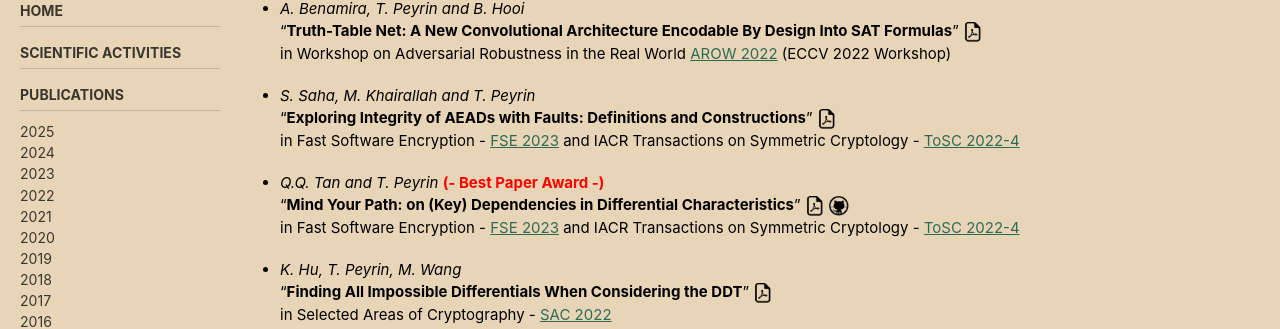
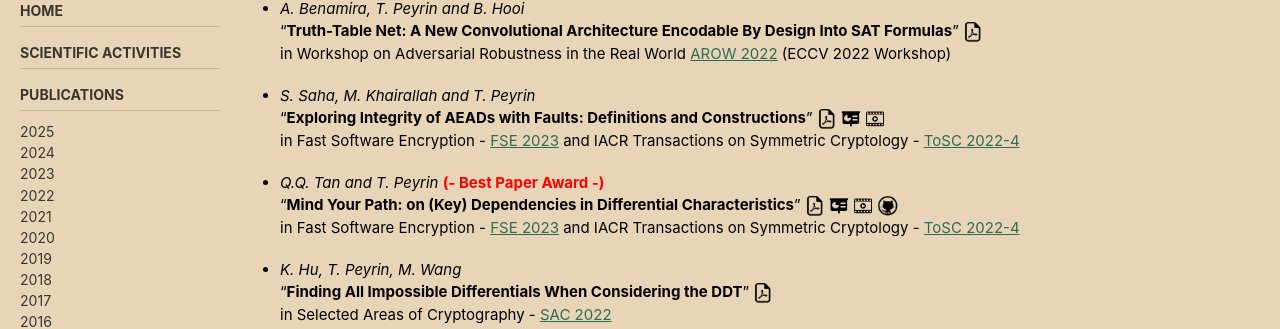
Before and after one commit to thomaspeyrin/web, a Jekyll site: the page built from publications.md, in a window 1280 px wide and 900 px high, scrolled down 1478 px. Shown: the part 149-478 px from the top of the window. Built offline with Jekyll 4.4.1, drawn with Linux system fonts in a browser that asks for light colours; cached includes are drawn as plain includes; nearby versions of some CDN libraries; our own code applies the rules of GitHub Pages for plain Markdown files.

Commit message:
Update publications.md

```diff
--- a/publications.md
+++ b/publications.md
@@ -85,11 +85,11 @@ in Cryptographic Hardware and Embedded System - [CHES 2023](https://ches.iacr.or
 in Workshop on Adversarial Robustness in the Real World [AROW 2022](https://eccv22-arow.github.io/) (ECCV 2022 Workshop)
 
 - *S. Saha, M. Khairallah and T. Peyrin*
-"**Exploring Integrity of AEADs with Faults: Definitions and Constructions**"  [![](https://thomaspeyrin.github.io/web/assets/images/pdf_icon_small.png "article")](https://eprint.iacr.org/2022/1055.pdf)
+"**Exploring Integrity of AEADs with Faults: Definitions and Constructions**"  [![](https://thomaspeyrin.github.io/web/assets/images/pdf_icon_small.png "article")](https://eprint.iacr.org/2022/1055.pdf)    [![](https://thomaspeyrin.github.io/web/assets/images/pres_icon_small.png "slides")](https://iacr.org/submit/files/slides/2023/fse/fse2023/tosc2022_4_47/slides.pdf)   [![](https://thomaspeyrin.github.io/web/assets/images/video_icon_small.png "video")](https://www.youtube.com/watch?v=v7s5QlSsj4s)
 in Fast Software Encryption - [FSE 2023](https://fse.iacr.org/2023/) and IACR Transactions on Symmetric Cryptology - [ToSC 2022-4](http://tosc.iacr.org/index.php/ToSC/issue/archive)
 
 - *Q.Q. Tan and T. Peyrin*  <span style="color:red"><strong>(- Best Paper Award -)</strong></span>
-"**Mind Your Path: on (Key) Dependencies in Differential Characteristics**"    [![](https://thomaspeyrin.github.io/web/assets/images/pdf_icon_small.png "article")](https://eprint.iacr.org/2022/1734.pdf)   [![](https://thomaspeyrin.github.io/web/assets/images/github_icon_small.png "github")](https://github.com/QuanQuanTan/key-dependency-tool)
+"**Mind Your Path: on (Key) Dependencies in Differential Characteristics**"    [![](https://thomaspeyrin.github.io/web/assets/images/pdf_icon_small.png "article")](https://eprint.iacr.org/2022/1734.pdf)  [![](https://thomaspeyrin.github.io/web/assets/images/pres_icon_small.png "slides")](https://iacr.org/submit/files/slides/2023/fse/fse2023/tosc2022_4_40/slides.pdf)   [![](https://thomaspeyrin.github.io/web/assets/images/video_icon_small.png "video")](https://www.youtube.com/watch?v=4Z4eEwGFtTA)     [![](https://thomaspeyrin.github.io/web/assets/images/github_icon_small.png "github")](https://github.com/QuanQuanTan/key-dependency-tool)
 in Fast Software Encryption - [FSE 2023](https://fse.iacr.org/2023/) and IACR Transactions on Symmetric Cryptology - [ToSC 2022-4](http://tosc.iacr.org/index.php/ToSC/issue/archive)
 
 - *K. Hu, T. Peyrin, M. Wang*
```
